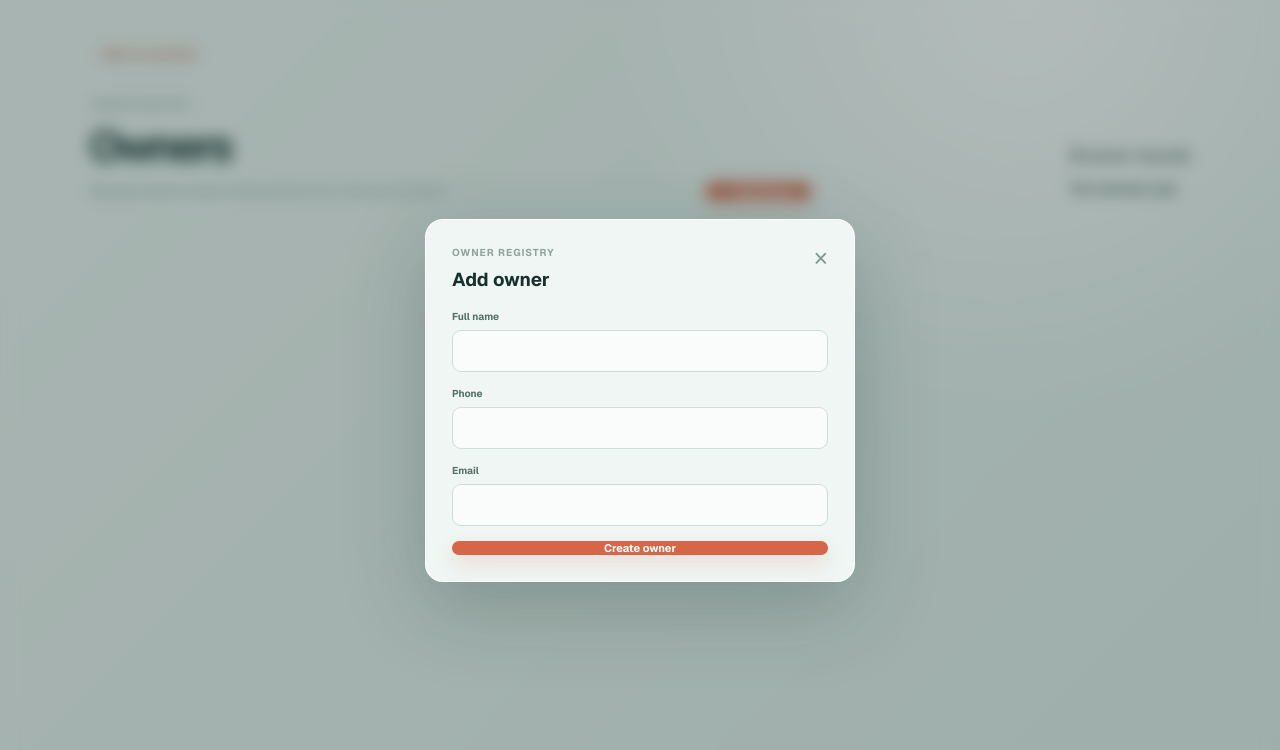
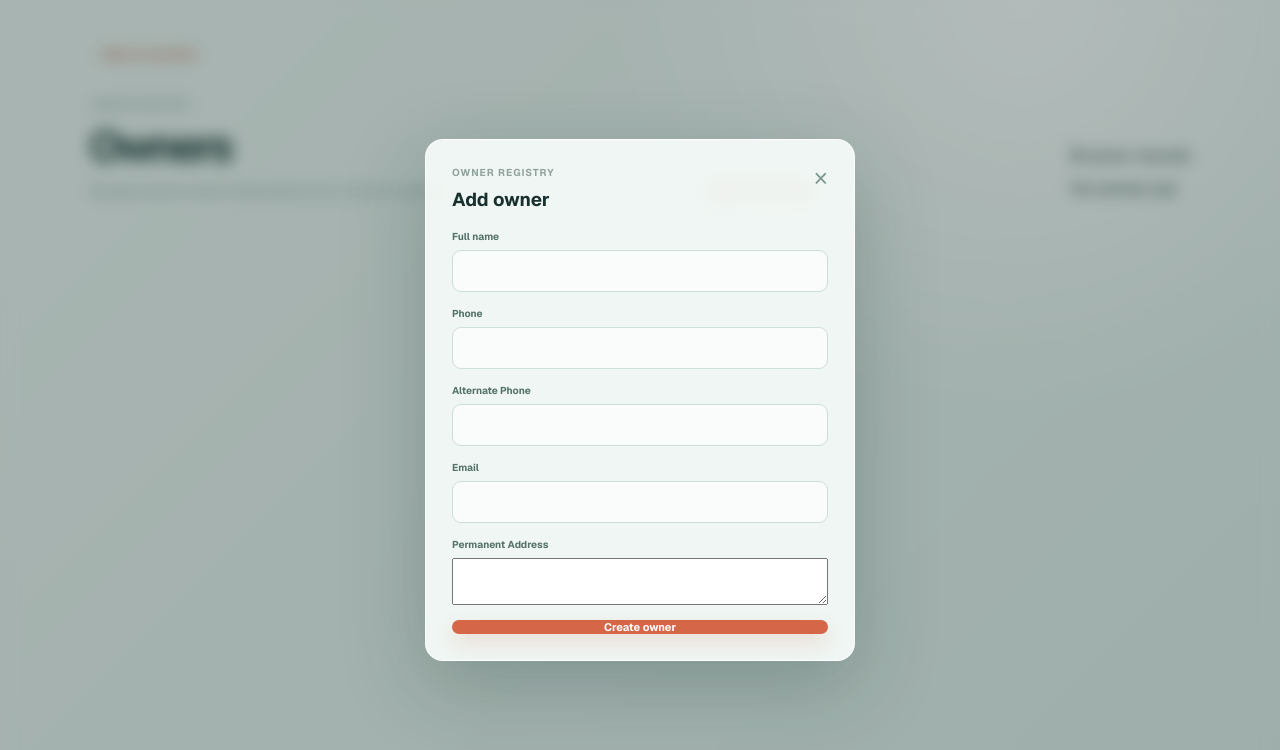
Before and after one commit to himadri-GH/drishti-abasan-finance, a Next.js app: page /owners in a window 1280 px wide. Both pictures are taken after a click on the button "＋ Add Owner". Shown: the top 750 px of the page. Built offline with nearby package versions, Linux system fonts and the light colour scheme.

Commit message:
Add extended owner details

```diff
--- a/src/app/api/owners/route.ts
+++ b/src/app/api/owners/route.ts
@@ -31,7 +31,9 @@ export async function POST(request: Request) {
 
   const fullName = String(body.fullName ?? "").trim();
   const phone = String(body.phone ?? "").trim();
+  const alternatePhone = String(body.alternatePhone ?? "").trim();
   const email = String(body.email ?? "").trim();
+  const permanentAddress = String(body.permanentAddress ?? "").trim();
 
   if (!fullName || !phone) {
     return NextResponse.json(
@@ -57,7 +59,9 @@ export async function POST(request: Request) {
     societyId: society[0].id,
     fullName,
     phone,
+    alternatePhone: alternatePhone || null,
     email: email || null,
+    permanentAddress: permanentAddress || null,
   });
 
   return NextResponse.json(
--- a/src/app/owner-manager.tsx
+++ b/src/app/owner-manager.tsx
@@ -105,10 +105,25 @@ export function OwnerManager({
           </label>
 
           <label>
+            Alternate Phone
+            <input
+              name="alternatePhone"
+            />
+          </label>
+
+          <label>
             Email
             <input
               name="email"
               type="email"
+            />
+          </label>
+
+          <label>
+            Permanent Address
+            <textarea
+              name="permanentAddress"
+              rows={3}
             />
           </label>
 
```
